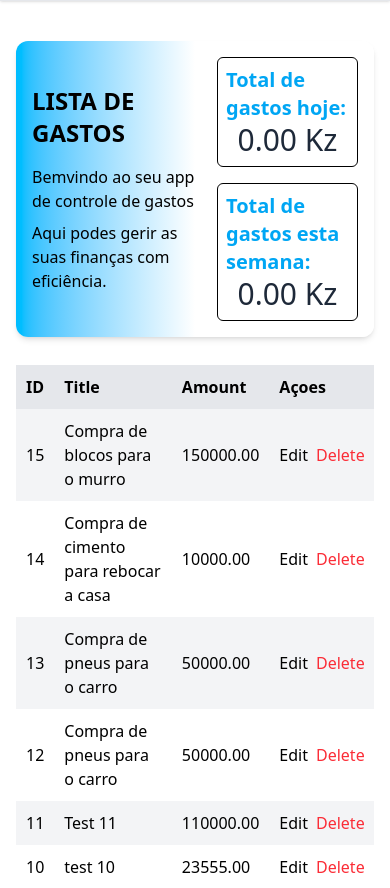
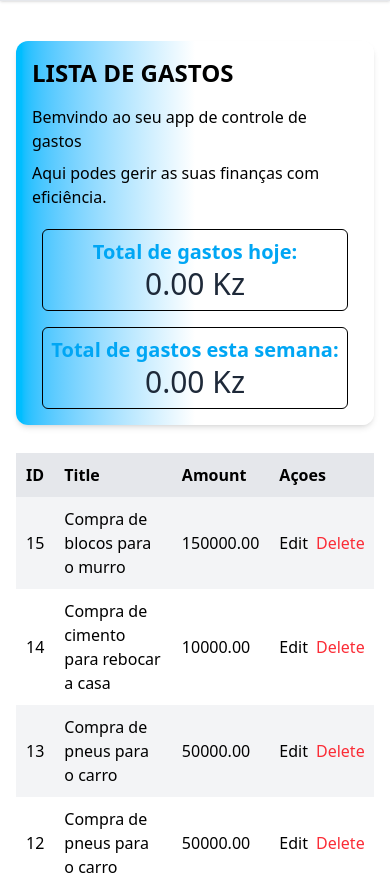
Before and after one commit to katalekoweb/django-expenses-track-app, a Django app: page / in a window 390 px wide. Shown: the part 68-956 px from the top of the page. Run offline with Django 5.2, Linux system fonts and the light colour scheme; data comes from the database, SQL or seed files in the repository.

Commit message:
responsivity

```diff
--- a/expensetrack/expense/templates/expense/index.html
+++ b/expensetrack/expense/templates/expense/index.html
@@ -4,7 +4,7 @@ Controle de Gastos App
 {% endblock %}
 
 {% block content %}
-<div class="bg-gradient-to-r via-white from-sky-400 to-white p-4 rounded-xl shadow-md flex items-center justify-between space-x-4">
+<div class="bg-gradient-to-r via-white from-sky-400 to-white p-4 md:p-8 rounded-xl shadow-md flex flex-col md:flex-row items-center justify-between space-y-5 md:space-y-0 md:space-x-4">
 
   <div>
     <h1 class="text-2xl font-bold uppercase">Lista de gastos</h1>
```
